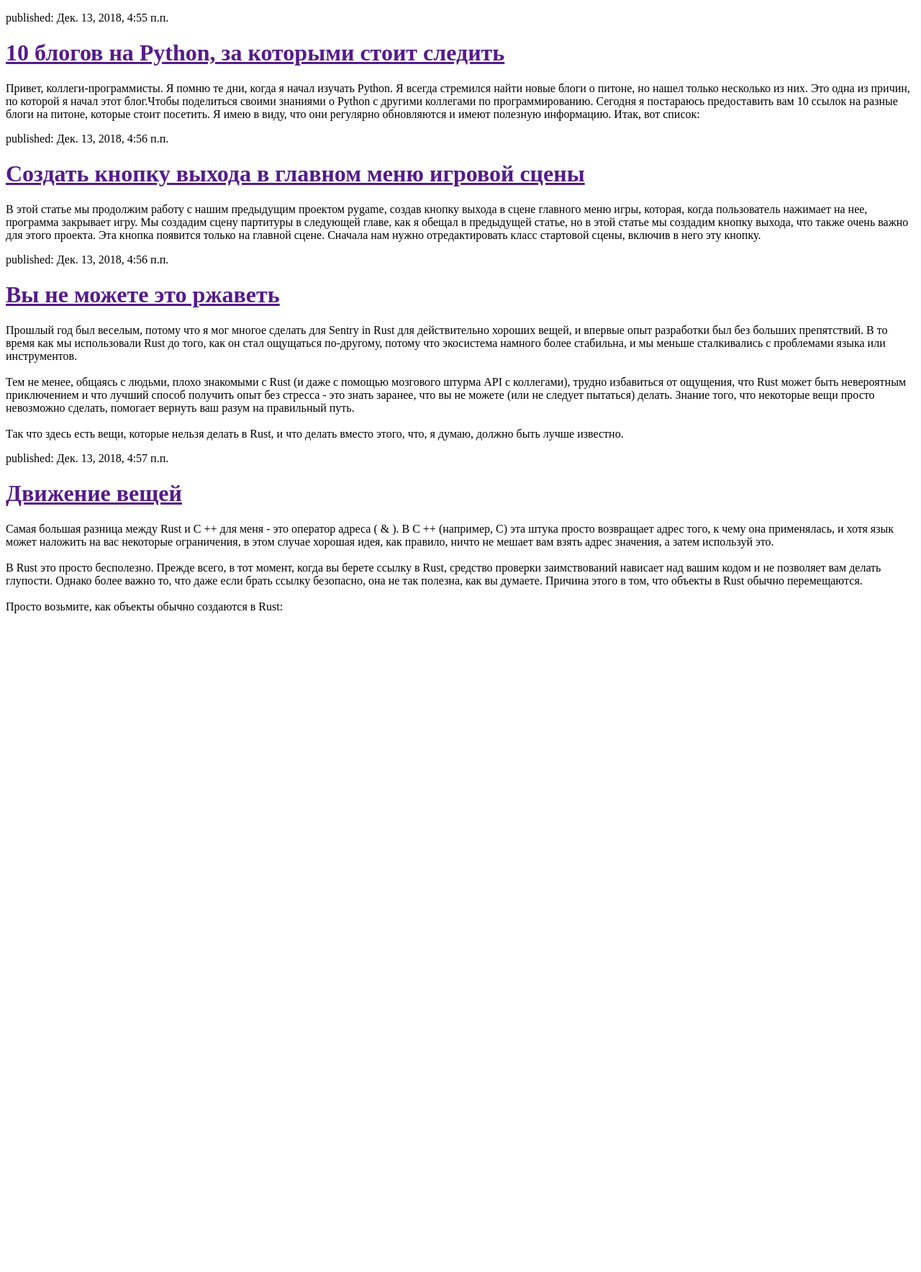
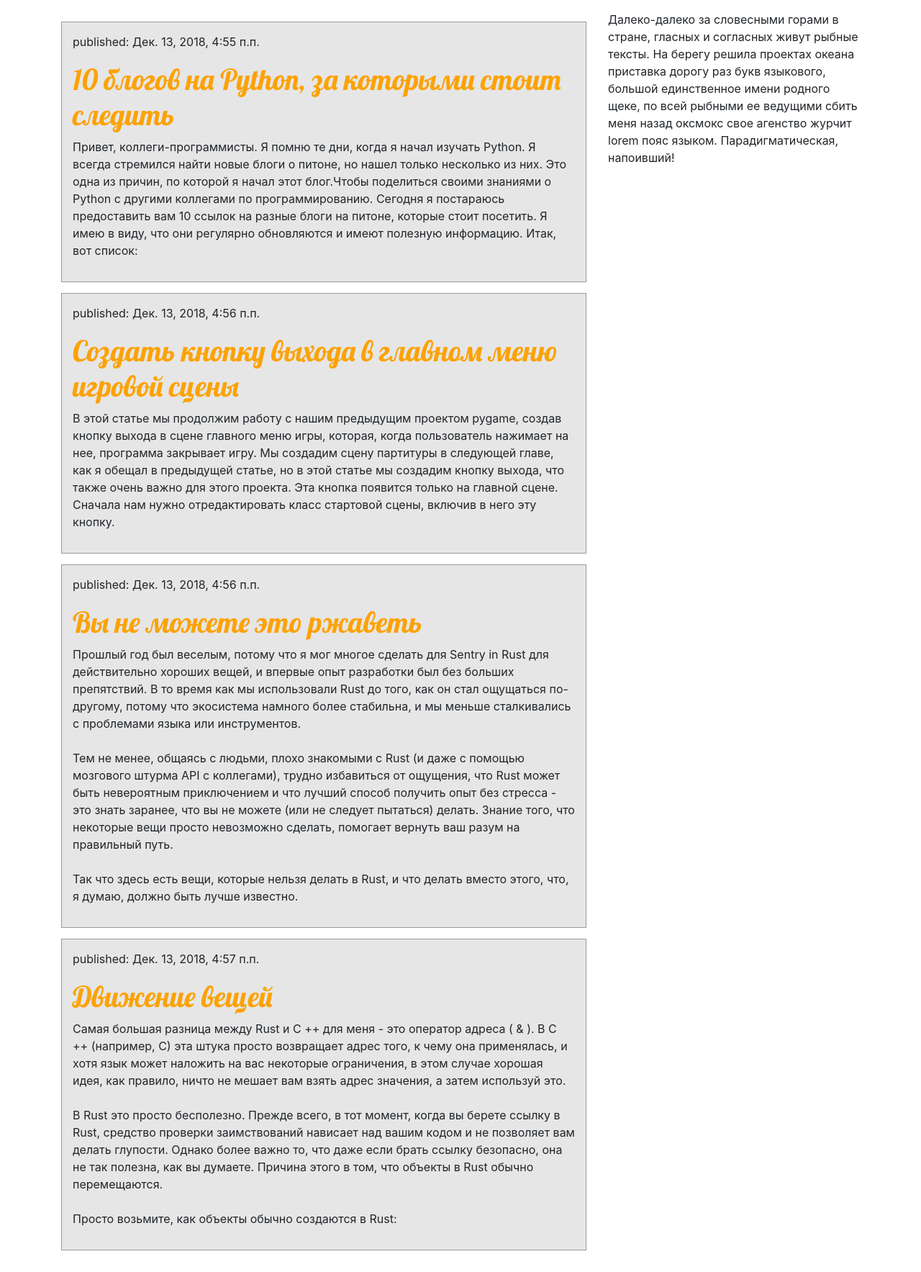
Before and after one commit to GutGud/my-first-blog, a Django app: page / in a window 1280 px wide. Shown: the whole page at 72% size. Before the commit the page ends 852 px from the top, so only its background shows below. Run offline with Django 3.2, Linux system fonts and the light colour scheme; data comes from the database, SQL or seed files in the repository; some libraries are stand-ins or nearby versions.

Commit message:
Added view and template for detailend blog post as well as CSS for site.

```diff
--- a/DJtest/settings.py
+++ b/DJtest/settings.py
@@ -25,7 +25,7 @@ SECRET_KEY = '@wm-2b0z372rkvx2f-r@pp+ca!x%-u39y=1qpsa77_!s4x!%1m'
 # SECURITY WARNING: don't run with debug turned on in production!
 DEBUG = True
 
-ALLOWED_HOSTS = ['localhost', 'admin.pythonanywhere.com']
+ALLOWED_HOSTS = ['localhost', 'gudronovich.pythonanywhere.com']
 
 
 # Application definition
--- /dev/null
+++ b/mainblog/static/css/blog.css
@@ -0,0 +1,13 @@
+body {
+	padding: 15px;
+}
+h1 a {
+	color: #FCA205;
+	font-family: 'Lobster';
+}
+.post_class {
+	border: 1px solid #9c9898;
+	padding: 15px;
+	margin: 15px 0 15px;
+	background: #e6e6e6;
+}
--- /dev/null
+++ b/mainblog/templates/mainblog/base.html
@@ -0,0 +1,25 @@
+{% load static %}
+<!DOCTYPE html>
+<html lang="en">
+<head>
+	<meta charset="UTF-8">
+	<title>Document</title>
+  <link rel="stylesheet" href="https://stackpath.bootstrapcdn.com/bootstrap/4.1.3/css/bootstrap.min.css">
+  <link rel="stylesheet" href="https://maxcdn.bootstrapcdn.com/bootstrap/3.2.0/css/bootstrap-theme.min.css">
+  <link rel="stylesheet" href="{% static 'css/blog.css' %}">
+  <link href="https://fonts.googleapis.com/css?family=Lobster&subset=latin,cyrillic" rel="stylesheet" type="text/css">
+</head>
+<body>
+ <div class='container'>
+ 	 <div class="row">
+    	<div class="col-md-8">
+          {% block content %}
+          {% endblock %}
+        </div>
+        <div class="col-md-4">
+        	<p>Далеко-далеко за словесными горами в стране, гласных и согласных живут рыбные тексты. На берегу решила проектах океана приставка дорогу раз букв языкового, большой единственное имени родного щеке, по всей рыбными ее ведущими сбить меня назад оксмокс свое агенство журчит lorem пояс языком. Парадигматическая, напоивший!</p>
+        </div>
+   </div>
+ </div>
+</body>
+</html>
--- a/mainblog/templates/mainblog/post_list.html
+++ b/mainblog/templates/mainblog/post_list.html
@@ -1,16 +1,10 @@
-<!DOCTYPE html>
-<html lang="en">
-<head>
-	<meta charset="UTF-8">
-	<title>Document</title>
-</head>
-<body>
-  {% for post in posts %}
-    <div>
-        <p>published: {{ post.published_date }}</p>
-        <h1><a href="">{{ post.title }}</a></h1>
-        <p>{{ post.text|linebreaksbr }}</p>
-    </div>
-  {% endfor %}
-</body>
-</html>
+{% extends 'mainblog/base.html' %}
+ {% block content %}
+    {% for post in posts %}
+     <div class="post_class">
+          <p>published: {{ post.published_date }}</p>
+          <h1><a href="{% url 'post_detail' pk=post.pk %}">{{ post.title }}</a></h1>
+          <p>{{ post.text|linebreaksbr }}</p>
+      </div>
+     {% endfor %}
+ {% endblock %}
--- a/mainblog/urls.py
+++ b/mainblog/urls.py
@@ -2,5 +2,6 @@ from django.urls import path
 from . import views
 
 urlpatterns = [
-    path('', views.post_list, name='post_list'),
+	path('', views.post_list, name='post_list'),
+	path('post/<int:pk>', views.post_detail, name='post_detail'),
 ]
--- a/mainblog/views.py
+++ b/mainblog/views.py
@@ -1,7 +1,11 @@
-from django.shortcuts import render
+from django.shortcuts import render, get_object_or_404
 from django.utils import timezone
 from .models import Post
 
 def post_list(request):
     posts = Post.objects.filter(published_date__lte=timezone.now()).order_by('published_date')
     return render(request, 'mainblog/post_list.html', {'posts': posts})
+
+def post_detail(request, pk):
+    post = get_object_or_404(Post, pk=pk)
+    return render(request, 'mainblog/post_detail.html', {'post': post})
```
Also changed, not shown: mainblog/templates/mainblog/post_detail.html (added, +13 -0 lines).
